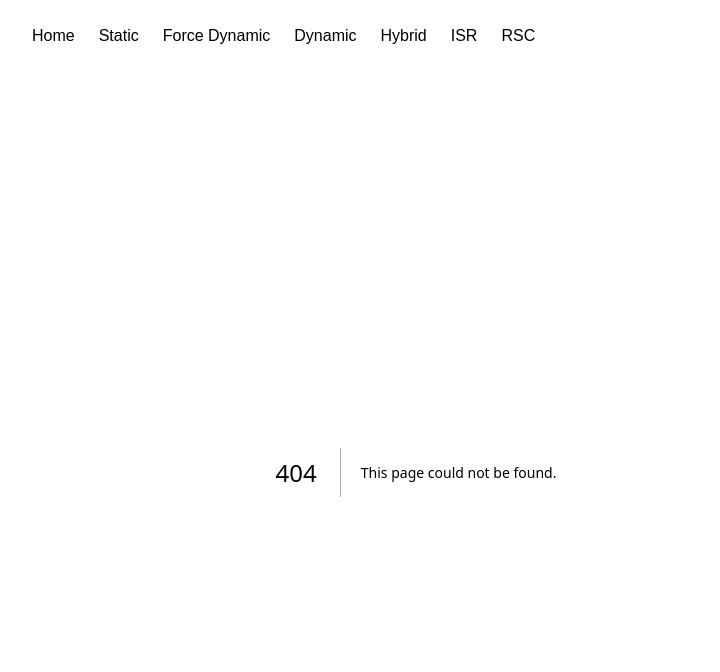
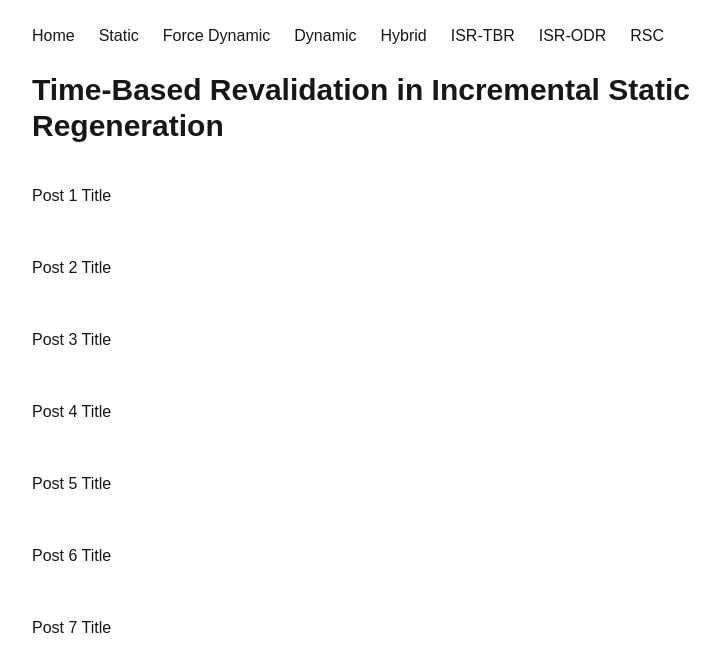
Before and after one commit to Re-ShisTo/NextJS-learnig, a Next.js app: page /isr/TBR in a window 1280 px wide. Before the commit this address had no page. Shown: the top 672 px of the page, without its empty margins (224-944 px from the left). Built offline with nearby package versions, Linux system fonts and the light colour scheme; data requests are answered from the project's data file.

Commit message:
TBR and ODR in ISR achieved

```diff
--- a/components/Header.jsx
+++ b/components/Header.jsx
@@ -20,7 +20,10 @@ const Header = () => {
           <Link href="/hybrid">Hybrid</Link>
         </li>
         <li>
-          <Link href="/isr">ISR</Link>
+          <Link href="/isr/TBR">ISR-TBR</Link>
+        </li>
+        <li>
+          <Link href="/isr/ODR">ISR-ODR</Link>
         </li>
         <li>
           <Link href="/rsc">RSC</Link>
--- a/server/db.json
+++ b/server/db.json
@@ -4,6 +4,8 @@
     { "id": "2", "title": "Post 2 Title", "body": "Post 2 Body" },
     { "id": "3", "title": "Post 3 Title", "body": "Post 3 Body" },
     { "id": "4", "title": "Post 4 Title", "body": "Post 4 Body" },
-    { "id": "5", "title": "Post 5 Title", "body": "Post 5 Body" }
+    { "id": "5", "title": "Post 5 Title", "body": "Post 5 Body" },
+    { "id": "6", "title": "Post 6 Title", "body": "Post 6 Body" },
+    { "id": "7", "title": "Post 7 Title", "body": "Post 7 Body" }
   ]
 }
--- /dev/null
+++ b/src/app/isr/ODR/page.jsx
@@ -0,0 +1,31 @@
+import { revalidateTag } from "next/cache";
+import getData from "../../../../lib/getData";
+
+const ODR = async () => {
+  //revalidateTag(getPosts); // invalidates everything that are cached with the tag getPosts
+
+  const posts = await getData(`http://localhost:8000/posts`, {
+    next: {
+      //tag: ["getPosts"], // It is not in action now but when server action is available
+    },
+  });
+
+  return (
+    <div className="flex flex-col gap-6">
+      <h1 className="text-3xl font-bold">
+        On-Demand Revalidation in Incremental Static Regeneration
+      </h1>
+      <div>
+        <ul className="flex flex-col gap-4">
+          {posts.map((post) => (
+            <li className="py-4" key={post.id}>
+              {post.title}
+            </li>
+          ))}
+        </ul>
+      </div>
+    </div>
+  );
+};
+
+export default ODR;
--- /dev/null
+++ b/src/app/isr/TBR/page.jsx
@@ -0,0 +1,28 @@
+import getData from "../../../../lib/getData";
+
+const TBR = async () => {
+  const posts = await getData(`http://localhost:8000/posts`, {
+    next: {
+      revalidate: 10, //time based revalidaion ==>10s
+    },
+  });
+
+  return (
+    <div className="flex flex-col gap-6">
+      <h1 className="text-3xl font-bold">
+        Time-Based Revalidation in Incremental Static Regeneration
+      </h1>
+      <div>
+        <ul className="flex flex-col gap-4">
+          {posts.map((post) => (
+            <li className="py-4" key={post.id}>
+              {post.title}
+            </li>
+          ))}
+        </ul>
+      </div>
+    </div>
+  );
+};
+
+export default TBR;
--- a/src/app/isr/page.jsx
+++ /dev/null
@@ -1,22 +0,0 @@
-import getData from "../../../lib/getData";
-
-const isr = async () => {
-  const posts = await getData(`http://localhost:8000/posts`);
-
-  return (
-    <div className="flex flex-col gap-6">
-      <h1 className="text-3xl font-bold">Incremental Static Regeneration</h1>
-      <div>
-        <ul className="flex flex-col gap-4">
-          {posts.map((post) => (
-            <li className="py-4" key={post.id}>
-              {post.title}
-            </li>
-          ))}
-        </ul>
-      </div>
-    </div>
-  );
-};
-
-export default isr;
```
